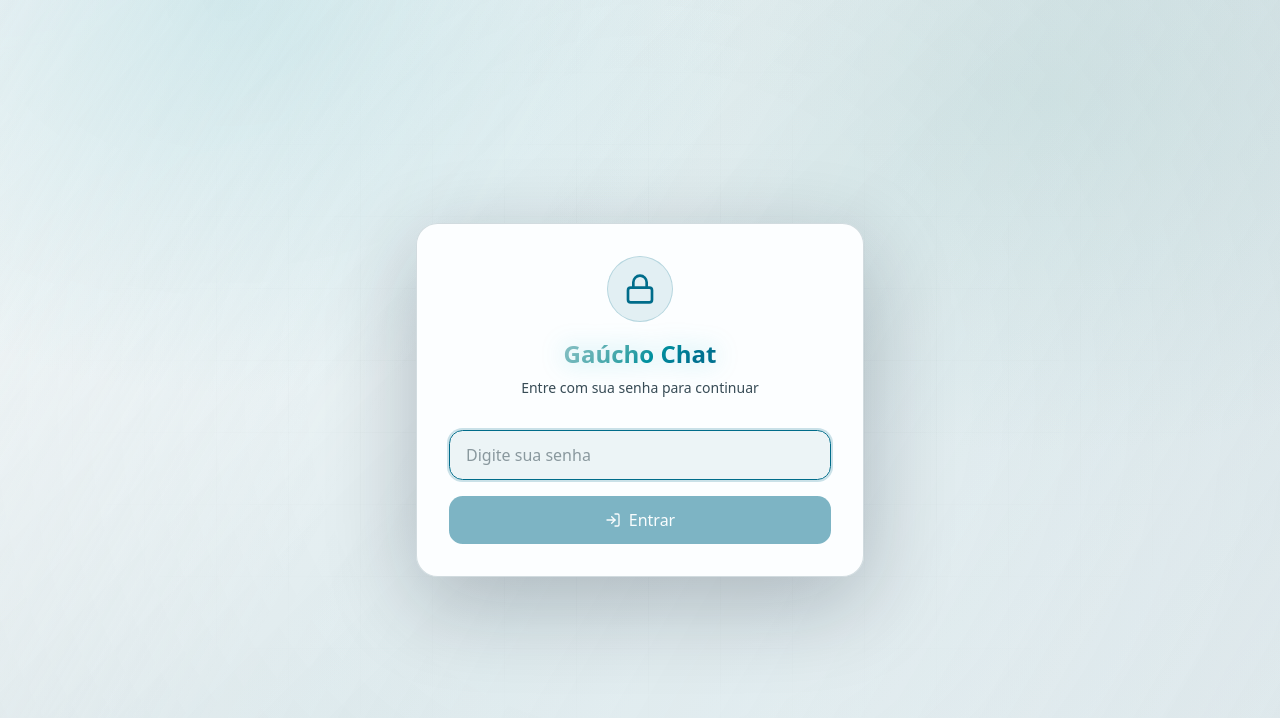
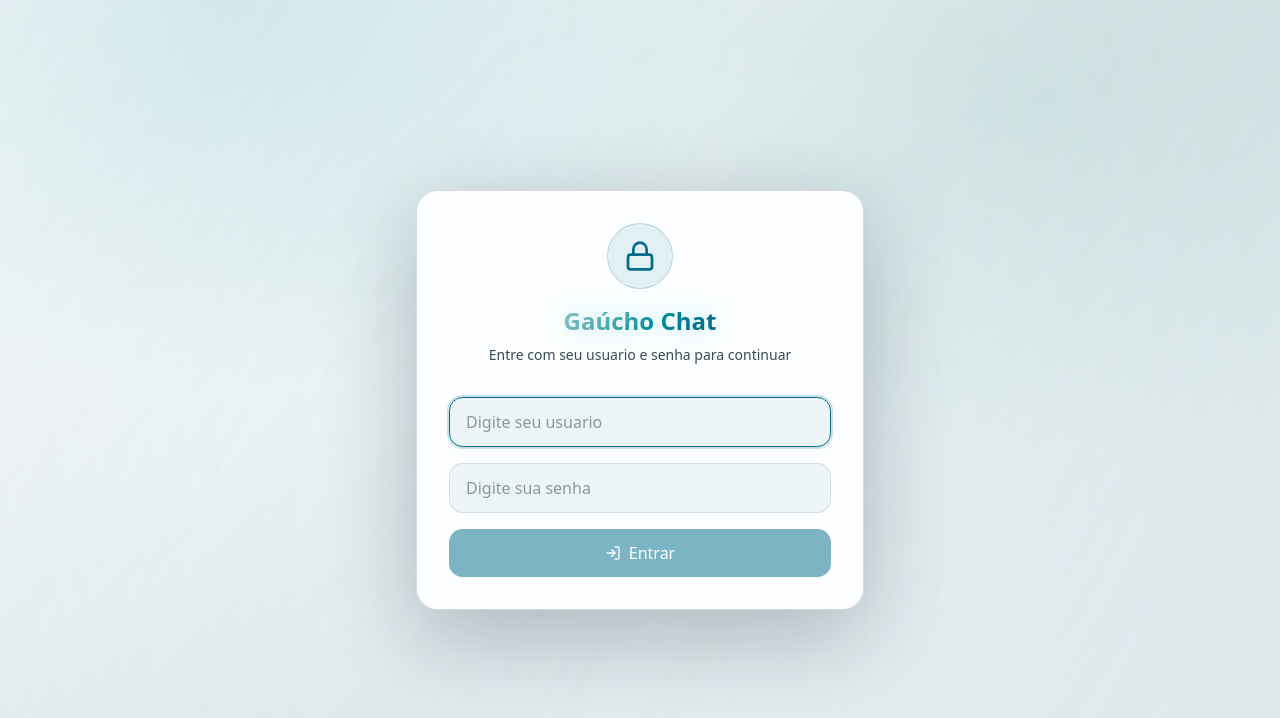
Before and after one commit to Anderson-Barcellos/CHATGPT, a Next.js app: page /login in a window 1280 px wide. Shown: the top 718 px of the page. Built offline with nearby package versions, Linux system fonts and the light colour scheme; no server answers.

Commit message:
Add username login for Gaucho Chat

```diff
--- a/app/api/auth/login/route.ts
+++ b/app/api/auth/login/route.ts
@@ -2,12 +2,13 @@ import { timingSafeEqual } from "crypto";
 import { NextRequest, NextResponse } from "next/server";
 import {
   getAuthPassword,
+  getAuthUsername,
   isAuthEnabled,
   setAuthCookie,
   signAuthToken,
 } from "@/lib/server/auth";
 
-function passwordsMatch(a: string, b: string): boolean {
+function valuesMatch(a: string, b: string): boolean {
   const encoder = new TextEncoder();
   const bufA = encoder.encode(a);
   const bufB = encoder.encode(b);
@@ -17,17 +18,21 @@ function passwordsMatch(a: string, b: string): boolean {
 
 export async function POST(request: NextRequest) {
   try {
-    const { password } = await request.json();
+    const { username, password } = await request.json();
 
     if (!isAuthEnabled()) {
       return NextResponse.json({ success: true });
     }
 
+    const correctUsername = getAuthUsername();
     const correctPassword = getAuthPassword();
 
-    if (!passwordsMatch(password ?? "", correctPassword)) {
+    const usernameMatches = valuesMatch(username ?? "", correctUsername);
+    const passwordMatches = valuesMatch(password ?? "", correctPassword);
+
+    if (!usernameMatches || !passwordMatches) {
       return NextResponse.json(
-        { error: "Senha incorreta" },
+        { error: "Credenciais incorretas" },
         { status: 401 }
       );
     }
--- a/app/login/page.tsx
+++ b/app/login/page.tsx
@@ -6,6 +6,7 @@ import { apiUrl } from "@/lib/utils";
 
 export default function LoginPage() {
   const [authEnabled, setAuthEnabled] = useState<boolean | null>(null);
+  const [username, setUsername] = useState("");
   const [password, setPassword] = useState("");
   const [error, setError] = useState("");
   const [loading, setLoading] = useState(false);
@@ -47,7 +48,7 @@ export default function LoginPage() {
       const response = await fetch(apiUrl("/api/auth/login"), {
         method: "POST",
         headers: { "Content-Type": "application/json" },
-        body: JSON.stringify({ password }),
+        body: JSON.stringify({ username, password }),
       });
 
       const data = await response.json();
@@ -80,7 +81,7 @@ export default function LoginPage() {
             <p className="text-sm text-muted-foreground mt-2">
               {authEnabled === false
                 ? "A proteção do app está desligada. Pode entrar direto."
-                : "Entre com sua senha para continuar"}
+                : "Entre com seu usuario e senha para continuar"}
             </p>
           </div>
 
@@ -103,6 +104,25 @@ export default function LoginPage() {
           ) : (
             <form onSubmit={handleLogin} className="space-y-4">
               <div>
+                <label htmlFor="username" className="sr-only">
+                  Usuario
+                </label>
+                <input
+                  id="username"
+                  type="text"
+                  value={username}
+                  onChange={(e) => setUsername(e.target.value)}
+                  placeholder="Digite seu usuario"
+                  className="w-full rounded-lg border border-[color:var(--gc-border-soft)] bg-[var(--gc-surface-control)] px-4 py-3 text-foreground transition-all placeholder:text-muted-foreground/55 focus:border-primary focus:outline-none focus:ring-2 focus:ring-primary/20"
+                  autoFocus
+                  disabled={loading}
+                  autoCapitalize="none"
+                  autoCorrect="off"
+                  spellCheck={false}
+                />
+              </div>
+
+              <div>
                 <label htmlFor="password" className="sr-only">
                   Senha
                 </label>
@@ -113,7 +133,6 @@ export default function LoginPage() {
                   onChange={(e) => setPassword(e.target.value)}
                   placeholder="Digite sua senha"
                   className="w-full rounded-lg border border-[color:var(--gc-border-soft)] bg-[var(--gc-surface-control)] px-4 py-3 text-foreground transition-all placeholder:text-muted-foreground/55 focus:border-primary focus:outline-none focus:ring-2 focus:ring-primary/20"
-                  autoFocus
                   disabled={loading}
                 />
               </div>
@@ -126,7 +145,7 @@ export default function LoginPage() {
 
               <button
                 type="submit"
-                disabled={loading || !password}
+                disabled={loading || !username || !password}
                 className="flex w-full items-center justify-center gap-2 rounded-lg bg-primary px-4 py-3 font-medium text-primary-foreground transition-opacity hover:opacity-90 disabled:cursor-not-allowed disabled:opacity-50"
               >
                 {loading ? (
--- a/app/page.tsx
+++ b/app/page.tsx
@@ -17,7 +17,7 @@ export default async function Home() {
     const token = cookieStore.get(AUTH_COOKIE_NAME)?.value;
 
     if (!token || !(await verifyAuthToken(token))) {
-      redirect(`${process.env.NEXT_PUBLIC_BASE_PATH || ""}/login`);
+      redirect("/login");
     }
   }
 
--- a/lib/server/auth.ts
+++ b/lib/server/auth.ts
@@ -20,6 +20,16 @@ function getJwtSecret(): Uint8Array {
 
 export function isAuthEnabled(): boolean {
   return process.env.AUTH_ENABLED === "true";
+}
+
+export function getAuthUsername(): string {
+  const username = process.env.AUTH_USERNAME?.trim();
+
+  if (!username) {
+    throw new Error("AUTH_USERNAME must be configured when AUTH_ENABLED=true.");
+  }
+
+  return username;
 }
 
 export function getAuthPassword(): string {
@@ -75,6 +85,16 @@ function shouldUseSecureCookie(request?: NextRequest): boolean {
   return process.env.NODE_ENV === "production";
 }
 
+function getAuthCookiePath(): string {
+  const basePath = process.env.NEXT_PUBLIC_BASE_PATH?.trim();
+
+  if (!basePath) {
+    return "/";
+  }
+
+  return basePath.startsWith("/") ? basePath : `/${basePath}`;
+}
+
 export function setAuthCookie(
   response: NextResponse,
   token: string,
@@ -85,7 +105,7 @@ export function setAuthCookie(
     secure: shouldUseSecureCookie(request),
     sameSite: "lax",
     maxAge: AUTH_TOKEN_TTL_SECONDS,
-    path: "/",
+    path: getAuthCookiePath(),
   });
 }
 
@@ -95,6 +115,6 @@ export function clearAuthCookie(response: NextResponse, request?: NextRequest):
     secure: shouldUseSecureCookie(request),
     sameSite: "lax",
     maxAge: 0,
-    path: "/",
+    path: getAuthCookiePath(),
   });
 }
```
Also changed, not shown: 2 other files (tests, documents, lock files or other folders).
